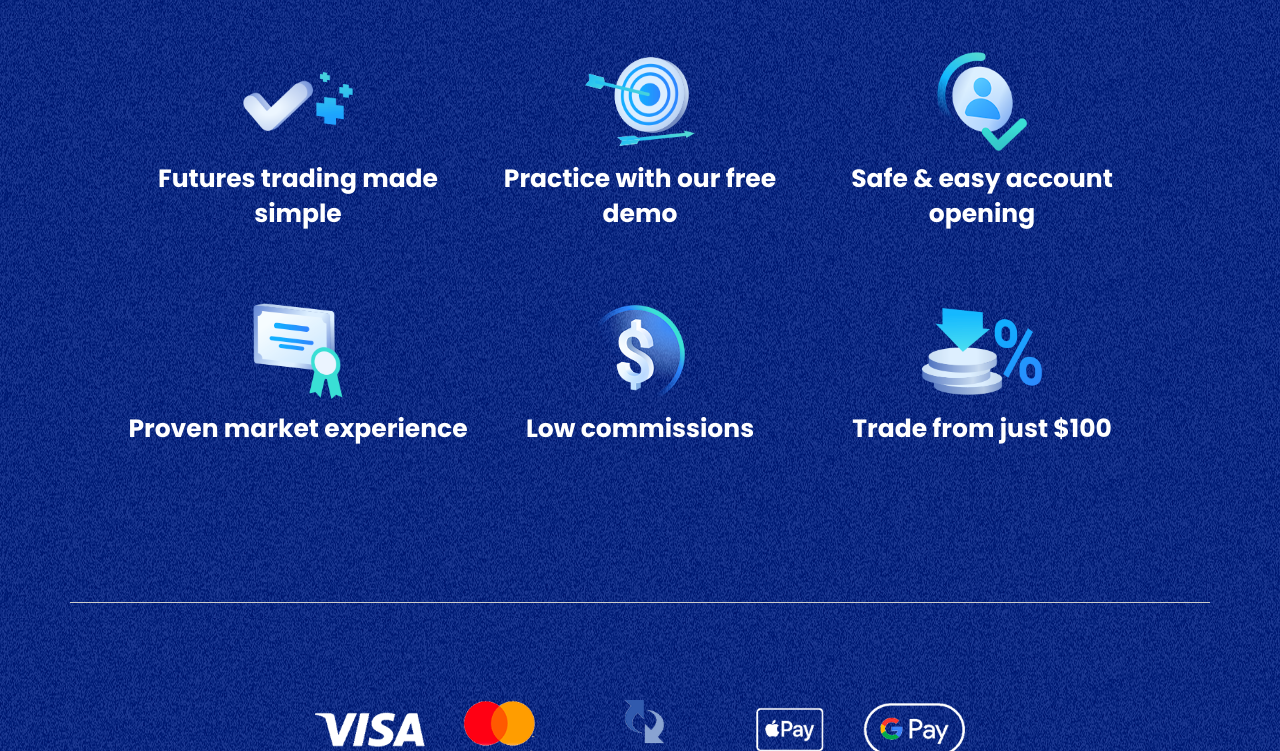
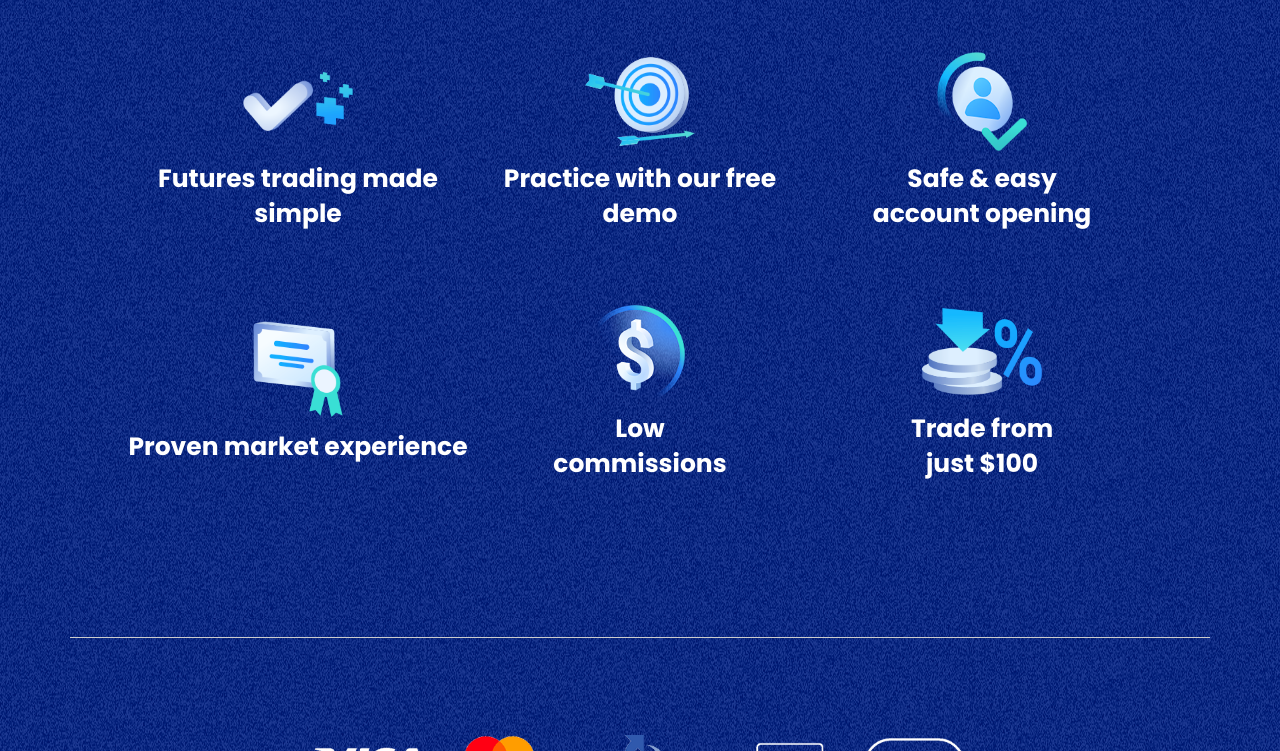
Before and after one commit to max-misnikov/barchart-lp, a plain HTML site: page index.html in a window 1280 px wide. Shown: the part 1982-2733 px from the top of the page. Drawn offline with nearby package versions, Linux system fonts and the light colour scheme.

Commit message:
minor tweaks to benefits and payment options

```diff
--- a/index.html
+++ b/index.html
@@ -92,7 +92,7 @@
             </div>
             <div class="icon-element">
                 <div class="icon-wrapper"><img src="assets/registration-icon.png" alt="checkmark"></div>
-                <div class="icon-title">Safe & easy account opening</div>
+                <div class="icon-title">Safe & easy<br>account opening</div>
             </div>
             <div class="icon-element">
                 <div class="icon-wrapper"><img src="assets/diploma-icon.png" alt="checkmark"></div>
@@ -100,11 +100,11 @@
             </div>
             <div class="icon-element">
                 <div class="icon-wrapper"><img src="assets/dollar-icon.png" alt="checkmark"></div>
-                <div class="icon-title">Low commissions</div>
+                <div class="icon-title">Low<br>commissions</div>
             </div>
             <div class="icon-element">
                 <div class="icon-wrapper"><img src="assets/margin-icon.png" alt="checkmark"></div>
-                <div class="icon-title">Trade from just $100</div>
+                <div class="icon-title">Trade from<br>just $100</div>
             </div>
         </div>
     </section>
--- a/scss/components/_sections.scss
+++ b/scss/components/_sections.scss
@@ -180,6 +180,7 @@
 
     @include lg-screen {
         justify-content: center;
+        padding-top: 10px;
     }
 }
 
@@ -188,6 +189,7 @@
     width: 650px;
 
     @include lg-screen {
+        margin-top: 40px;
         width: 90%;
     }
 }
```
Also changed, not shown: css/styles.css, 1 other file.
